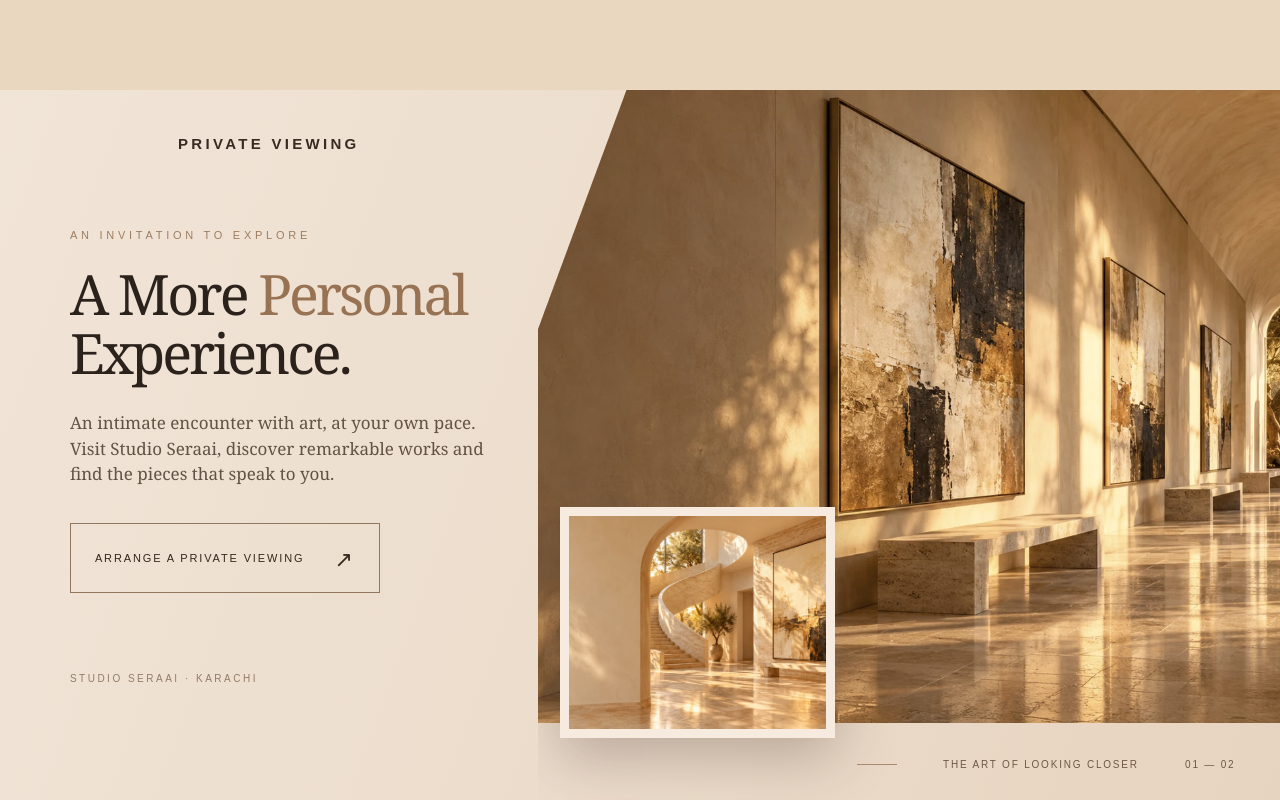
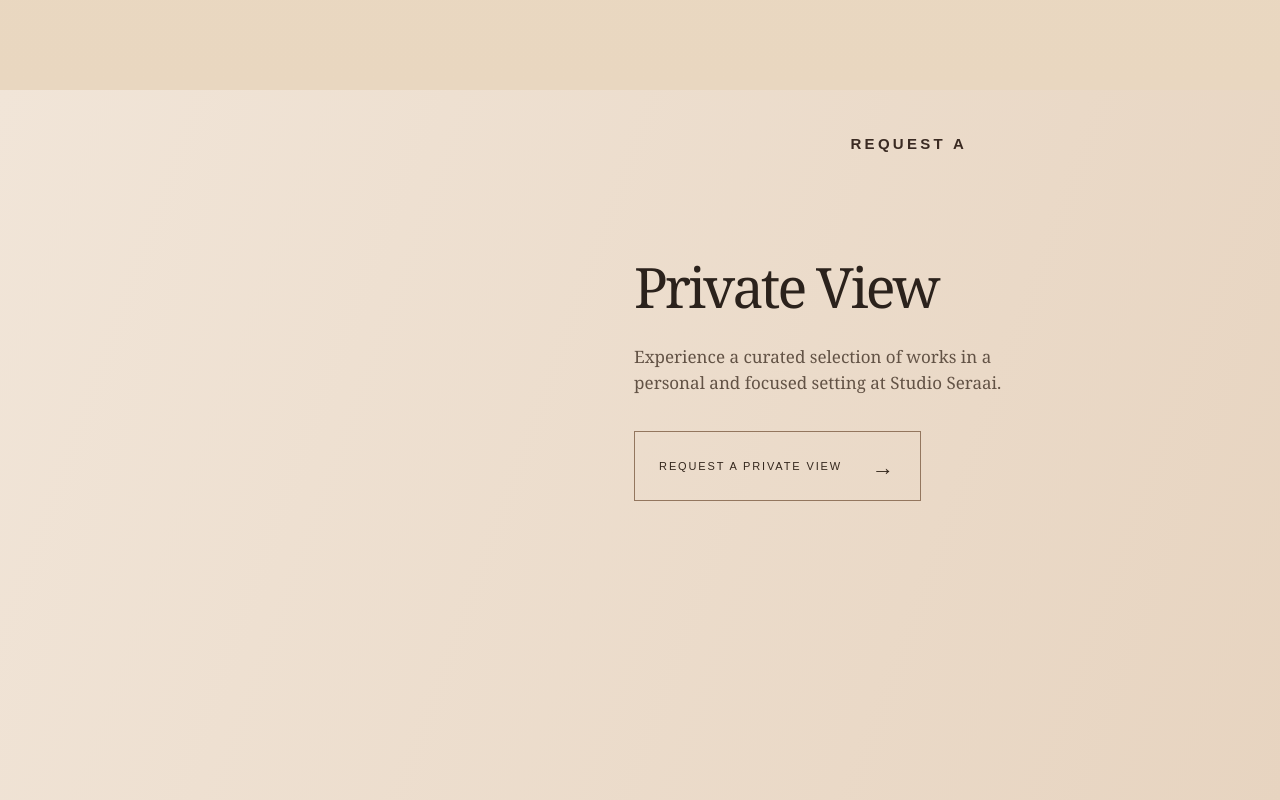
Before and after one commit to studioseraai/studioseraai, a Next.js app: page / in a window 1280 px wide. Shown: the part 3240-4040 px from the top of the page. Built offline with nearby package versions, Linux system fonts and the light colour scheme.

Commit message:
Recompose private viewing CTA as centered gallery invitation

```diff
--- a/app/gallery-components/PrivateViewing.tsx
+++ b/app/gallery-components/PrivateViewing.tsx
@@ -3,18 +3,22 @@ import s from './PrivateViewing.module.css';
 
 export default function PrivateViewing(){
  return <section className={s.section} aria-labelledby="private-viewing-heading">
+   <div className={s.arch} aria-hidden="true"/>
    <div className={s.copy}>
-     <div className={s.label}>PRIVATE VIEWING</div>
-     <p className={s.eyebrow}>AN INVITATION TO EXPLORE</p>
-     <h2 id="private-viewing-heading">A More <em>Personal</em><br/>Experience.</h2>
-     <p className={s.description}>An intimate encounter with art, at your own pace. Visit Studio Seraai, discover remarkable works and find the pieces that speak to you.</p>
-     <Link className={s.cta} href="/contact?viewing=1">ARRANGE A PRIVATE VIEWING <span aria-hidden="true">↗</span></Link>
-     <span className={s.footnote}>STUDIO SERAAI · KARACHI</span>
+     <p className={s.label}><span/>REQUEST A<span/></p>
+     <h2 id="private-viewing-heading">Private View</h2>
+     <p className={s.description}>Experience a curated selection of works in a<br className={s.desktopBreak}/> personal and focused setting at Studio Seraai.</p>
+     <Link className={s.cta} href="/contact?viewing=1">REQUEST A PRIVATE VIEW <span aria-hidden="true">→</span></Link>
    </div>
-   <div className={s.gallery}>
-    <div className={s.mainPhoto}><img src="/gallery/warm-corridor.webp" alt="Studio Seraai gallery interior" loading="lazy"/></div>
-    <div className={s.secondary}><img src="/gallery/warm-collection.webp" alt="Selected gallery artwork display" loading="lazy"/></div>
-    <div className={s.details}><span className={s.line}/><span>THE ART OF LOOKING CLOSER</span><span>01 — 02</span></div>
+   <div className={s.scene} aria-hidden="true">
+     <div className={s.bench}>
+       <div className={s.top}>
+         <div className={s.booksLeft}><i/><i/><i/></div>
+         <div className={s.notebook}/>
+         <div className={s.booksRight}><i/><i/><i/></div>
+       </div>
+       <div className={s.leftLeg}/><div className={s.rightLeg}/>
+     </div>
    </div>
- </section>
+ </section>;
 }
```
